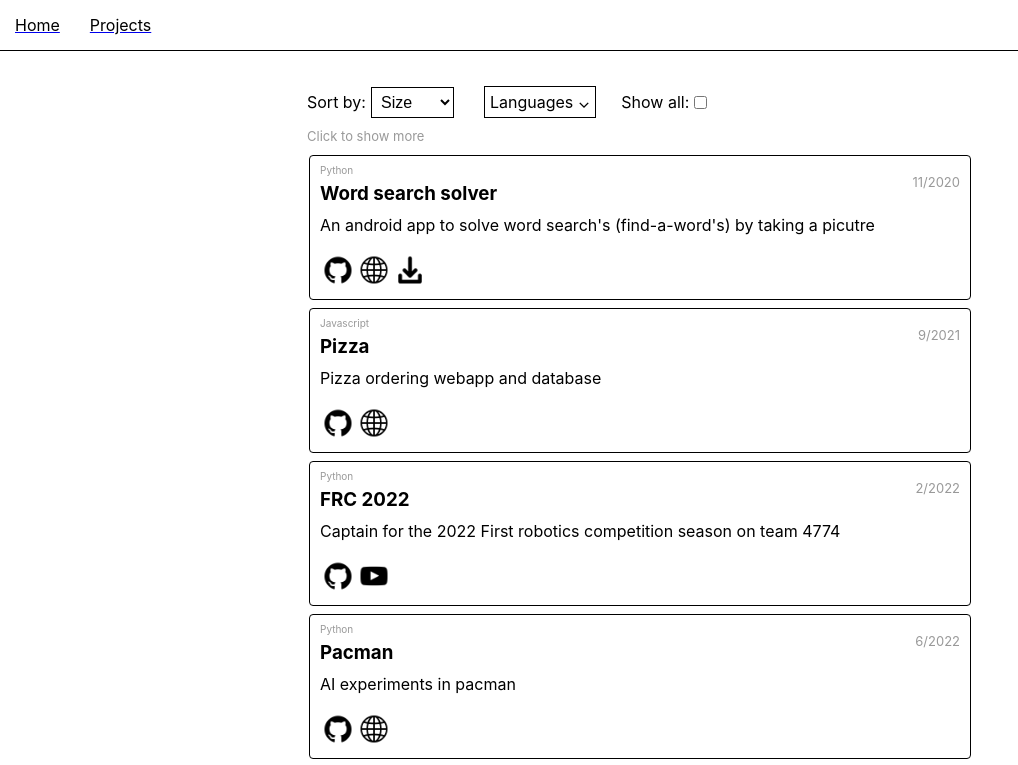
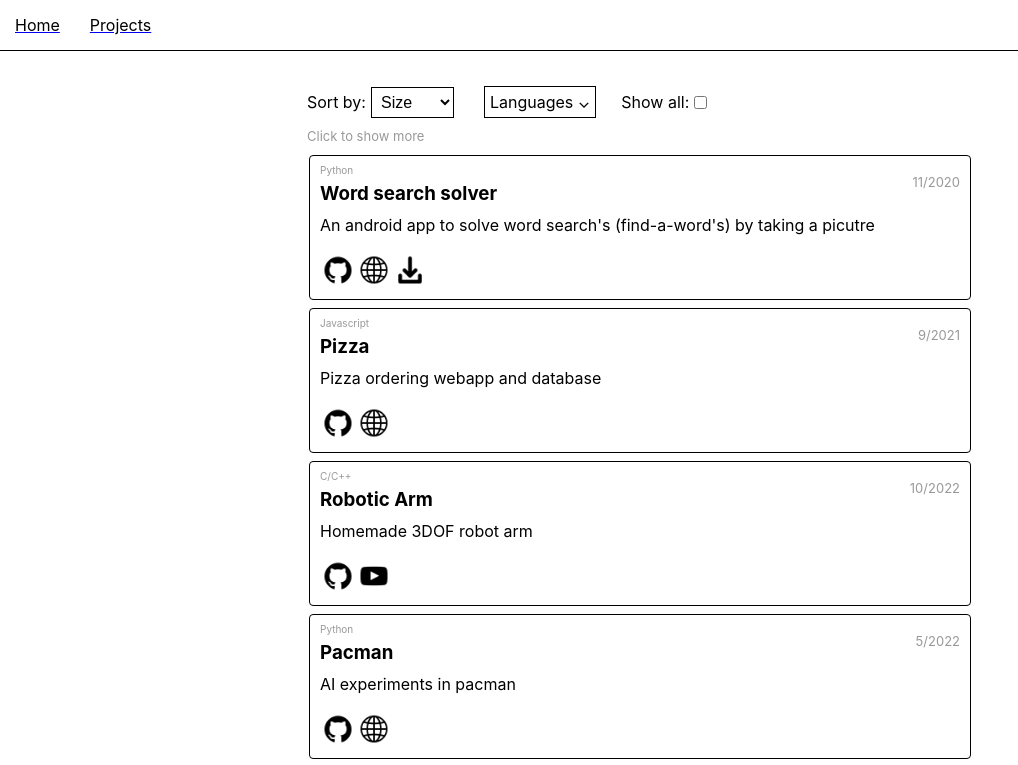
Before and after one commit to OliverW10/OliverW10.github.io, a Next.js app: page /projects in a window 1280 px wide. Shown: the top 765 px of the page, without its empty margins (0-1018 px from the left). Built offline with nearby package versions, Linux system fonts and the light colour scheme.

Commit message:
Update project descriptions and dates

```diff
--- a/components/projectData.ts
+++ b/components/projectData.ts
@@ -20,18 +20,18 @@ export const allProjects: CardInfo[] = [
   {
     title: "Robotic Arm",
     info: "Homemade 3DOF robot arm",
-    more_info: "Runs on a raspberry pi using the Orocos library for inverse kinematics and trajectory planning, uses apriltags and a intel realsense camera to localize",
+    more_info: "A small handheld robotic arm that uses a intel realsens and apriltags to position keep a end effector still while the arms base is moved.",
     repo: "https://github.com/OliverW10/arm",
     video: "https://www.youtube.com/watch?v=dQw4w9WgXcQ",
     completed: false,
-    date: new Date(2022, 8),
-    coolness: 4, // 0-10
+    date: new Date(2022, 10),
+    coolness: 5, // 0-10
     language: "C/C++",
   },
   {
     title: "Word search solver",
     info: "An android app to solve word search's (find-a-word's) by taking a picutre",
-    more_info: "Uses Kivy to build to android, uses opencv to do image processing",
+    more_info: "Uses Kivy to build to android, uses opencv to do image processing. Used the K-Nearest-Neighbor algorithm to classify the letters with over 95% accuracy.",
     repo: "https://github.com/OliverW10/word-search-solver",
     live: "https://OliverW10.github.io/word-search-solver",
     download: "https://github.com/OliverW10/word-search-solver/releases/download/v0.3-alpha/myapp-0.3-armeabi-v7a-debug.apk",
@@ -43,21 +43,21 @@ export const allProjects: CardInfo[] = [
   {
     title: "Bad Wordle Solver",
     info: "Program to a solve wordle by only seeing the colors of the squares",
-    more_info: "Tries to guess the wordle by only seeing the emoji board you get when you finish a game",
+    more_info: "Tries to guess the wordle by only seeing the emoji board you get when you finish a game that only shows the colour of each square. It turns out that you need a large number of these boards to get a distinct answer but it could narrow it down to a dozen or so words with just a few.",
     repo: "https://github.com/OliverW10/wordle",
     completed: true,
-    date: new Date(2021, 11),
+    date: new Date(2022, 2),
     coolness: 3, // 0-10
     language: "C/C++",
   },
   {
     title: "Pacman",
     info: "AI experiments in pacman",
-    more_info: "Pacman made using pygame with various AI's to control the ghosts and pacman",
+    more_info: "Pacman made using pygame with various AI's to control both the ghosts and pacman. Some of the implimented AI's were: game tree search, imitation and adversarial(incomplete) machine learning, heuristic algorithms, recreation of origonal game's ghost AI.",
     repo: "https://github.com/OliverW10/pacman",
     live: "https://OliverW10.github.io/pacman",
     completed: false,
-    date: new Date(2022, 6),
+    date: new Date(2022, 5),
     coolness: 5, // 0-10
     language: "Python",
   },
@@ -79,18 +79,18 @@ export const allProjects: CardInfo[] = [
     repo: "https://github.com/OliverW10/chaos",
     live: "https://OliverW10.github.io/chaos/webgl",
     completed: true,
-    date: new Date(2022, 1),
+    date: new Date(2022, 0),
     coolness: 3, // 0-10
     language: "Other",
   },
   {
     title: "Playlister",
-    info: "Sorts spotify playlists by the colour of their album cover",
-    more_info: "Used react and the spotify api",
+    info: "Sorts spotify playlists by the colour of their album cover and can combine playlists.",
+    more_info: "Used react and the spotify api. Not in particularly finished state.",
     repo: "https://github.com/OliverW10/playlister",
     live: "https://oliverw10.github.io/playlister",
     completed: false,
-    date: new Date(2021, 7),
+    date: new Date(2021, 6),
     coolness: 3, // 0-10
     language: "Javascript",
   },
@@ -101,7 +101,7 @@ export const allProjects: CardInfo[] = [
     repo: "https://github.com/OliverW10/js-games/blob/games/tennis",
     live: "https://oliverw10.github.io/js-games/tennis/index.html",
     completed: true,
-    date: new Date(2020, 4),
+    date: new Date(2020, 6),
     coolness: 5, // 0-10
     language: "Javascript",
   },
@@ -119,23 +119,23 @@ export const allProjects: CardInfo[] = [
   {
     title: "Multiplayer",
     info: "Realtime multiplayer pvp web game using WebRTC",
-    more_info: "Uses react for the UI and WebRTC for peer-to-peer aaaaaaaaaaaaaaaaaaaa aaaaaaaaaaaaaaaaaaaa aaaaaaaaaaaaaaaaaaaa aaaaaaaaaaaaaaaaaaaa aaaaaaaaaaaaaaaaaaaa aaaaaaaaaaaaaaaaaaaa aaaaaaaaaaaaaaaaaaaa aaaaaaaaaaaaaaaaaaaa aaaaaaaaaaaaaaaaaaaa aaaaaaaaaaaaaaaaaaaa ",
+    more_info: "Uses react for the UI and WebRTC for peer-to-peer networking.",
     repo: "https://github.com/OliverW10/multiplayer",
     live: "https://OliverW10.github.io/multiplayer",
     completed: false,
-    date: new Date(2021, 11),
+    date: new Date(2021, 8),
     coolness: 4, // 0-10
     language: "Javascript",
   },
   {
-    title: "FRC 2022",
-    info: "Captain for the 2022 First robotics competition season on team 4774",
-    more_info: "Lead a team to build a robot and automate almost all robot actions using RobotPy",
+    title: "First robotics competition",
+    info: "Captain on team 4774 'The Drop Bears' for the 2022-3 seasons.",
+    more_info: "Came 2nd at the australian regional and won the hawaii regional.",
     repo: "https://github.com/thedropbears/pyrapidreact",
     video: "https://www.youtube.com/watch?v=IaR-7Fr0wzE",
     completed: true,
     date: new Date(2022, 2),
-    coolness: 6, // 0-10
+    coolness: 5, // 0-10
     language: "Python",
   },
 ]
```
